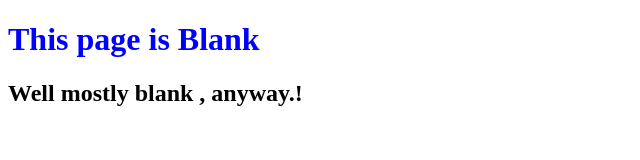
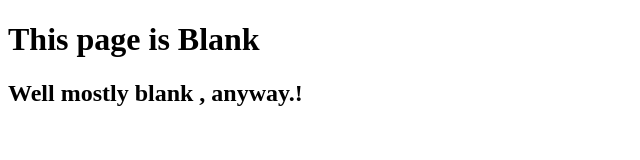
Before and after one commit to Ksandala/0main_openSAP_repo, a plain HTML site: page index.html in a window 1280 px wide. Shown: the whole page, without its empty margins (0-640 px from the left). Drawn offline with Linux system fonts and the light colour scheme.

Commit message:
Revert "Added Blue color to H1 in index.html"
This reverts commit ee18d9618d6cd16ac3ab24f3461b24347d1ff9b3.

```diff
--- a/index.html
+++ b/index.html
@@ -5,7 +5,7 @@
 		<title>Empty Web Page</title>
 	</head>
 	<body>
-		<h1 style="color:blue">This page is Blank</h1>
+		<h1>This page is Blank</h1>
 		<h2>Well mostly blank , anyway.!</h2>
 	</body>
 </html>
```
